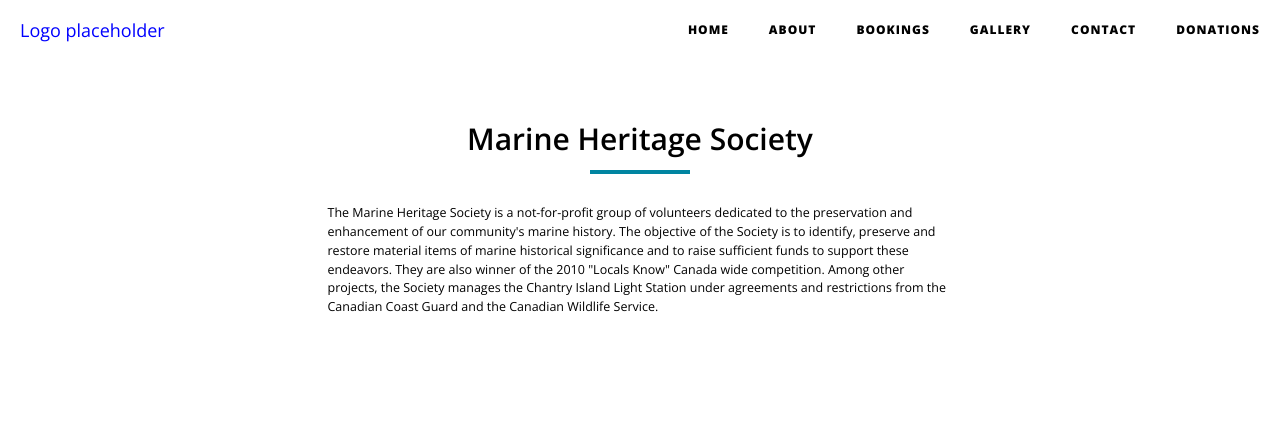
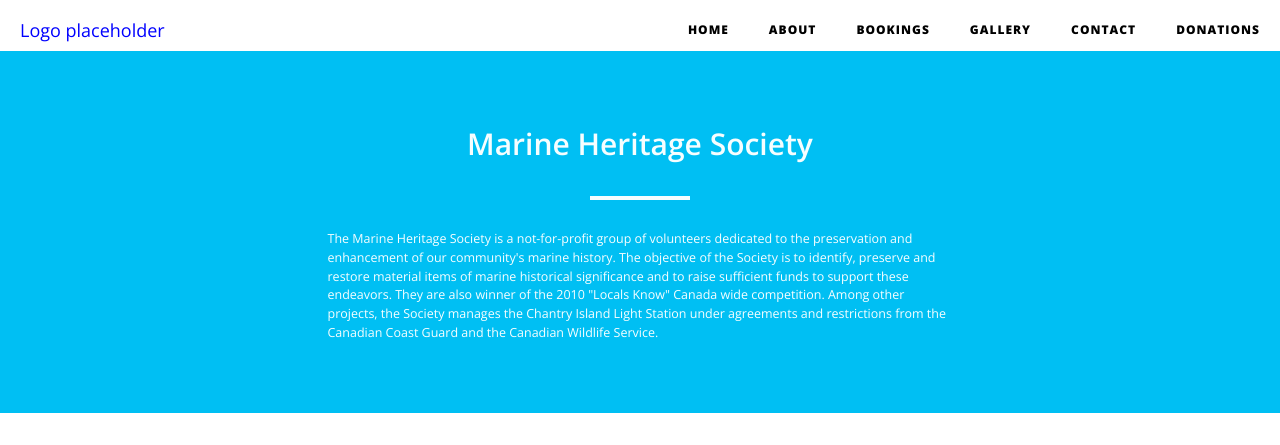
Before and after one commit to bodzee94/ci-project-build, a PHP site: page / in a window 1280 px wide. Shown: the top 445 px of the page. Run offline with PHP 8.4, Linux system fonts and the light colour scheme; some web fonts are replaced.

Commit message:
changed section background colours and tightened carousel functionality.

```diff
--- a/css/main.css
+++ b/css/main.css
@@ -4,12 +4,18 @@
 body {
   font-family: 'Open Sans', 'Calibri', Arial, sans-serif;
   font-size: 1.25em;
-  color: black;
 }
 
-p {
+.prim-text {
   line-height: 1.5;
   margin: 30px 0;
+  color: #00171f;
+}
+
+.sec-text {
+  line-height: 1.5;
+  margin: 30px 0;
+  color: #f6feff;
 }
 
 h1, h2, h3, h4, h5, h6 {
@@ -34,7 +40,7 @@
   max-width: 100px;
   margin: 15px auto;
   border-width: 4px;
-  border-color: #0085A1;
+  border-color: #f6feff;
 }
 
 .navbar {
@@ -157,12 +163,14 @@
 }
 
 #society {
-  margin-top: 8%;
+  margin-top: 4%;
+  padding: 40px 0px 40px 0px;
+  background: #00bff3;
 }
 
 /*Touring Chantry Island Carousel Section*/
 #tourSec {
-  margin-top: 8%;
+  padding: 35px 0px 35px 0px;
 }
 
 .carousel-indicators .active {
--- a/index.html
+++ b/index.html
@@ -67,9 +67,9 @@
   <!--Marine Heritage Section-->
   <section class="row" id="society">
     <div class="col-xs-10 col-xs-offset-1 col-md-6 col-md-offset-3 container">
-      <h2 class="content-header">Marine Heritage Society</h2>
-        <hr class="small">
-          <p>The Marine Heritage Society is a not-for-profit group of volunteers dedicated to the preservation and enhancement of our community's marine history. The objective of the Society is to identify, preserve and restore material items of marine historical significance and to raise sufficient funds to support these endeavors. They are also winner of the 2010 "Locals Know" Canada wide competition.
+      <h2 class="content-header sec-text">Marine Heritage Society</h2>
+        <hr class="small sec-text">
+          <p class="sec-text">The Marine Heritage Society is a not-for-profit group of volunteers dedicated to the preservation and enhancement of our community's marine history. The objective of the Society is to identify, preserve and restore material items of marine historical significance and to raise sufficient funds to support these endeavors. They are also winner of the 2010 "Locals Know" Canada wide competition.
 Among other projects, the Society manages the Chantry Island Light Station under agreements and restrictions from the Canadian Coast Guard and the Canadian Wildlife Service.
           </p>
     </div>
```
